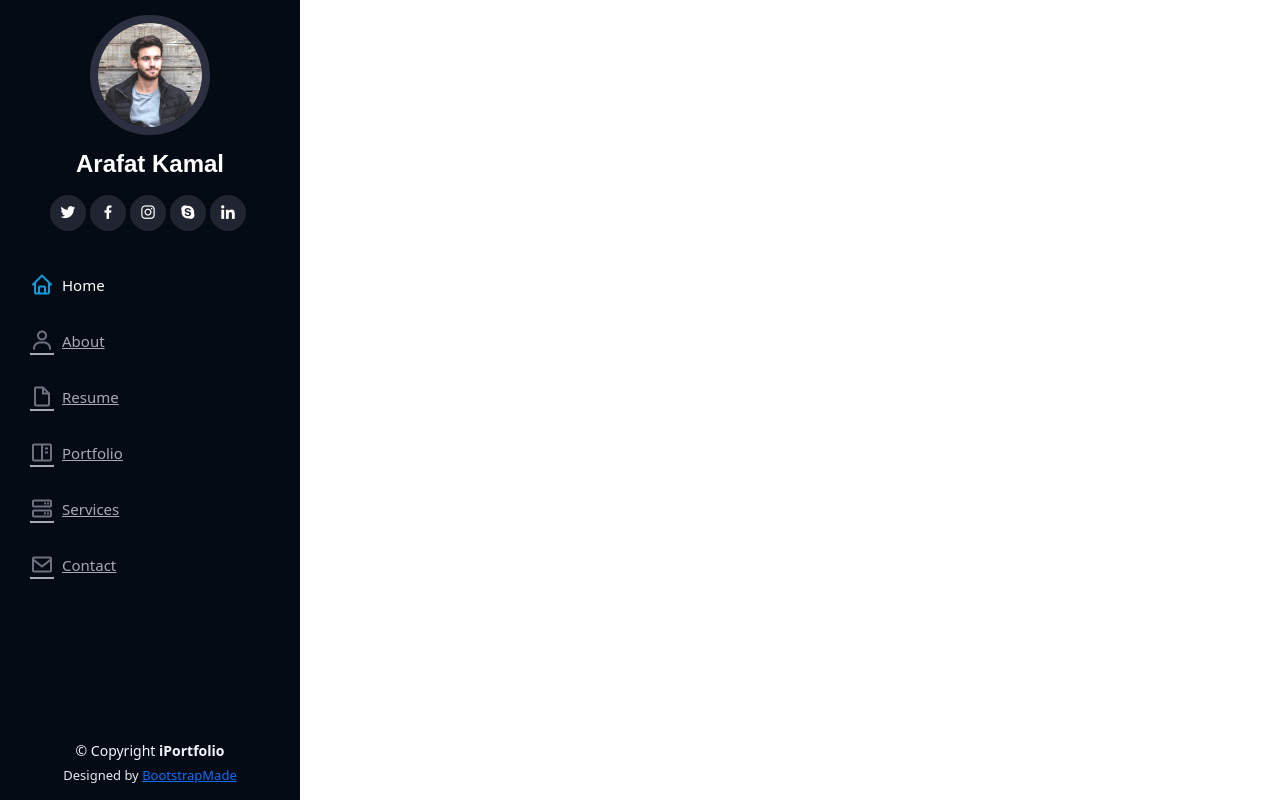
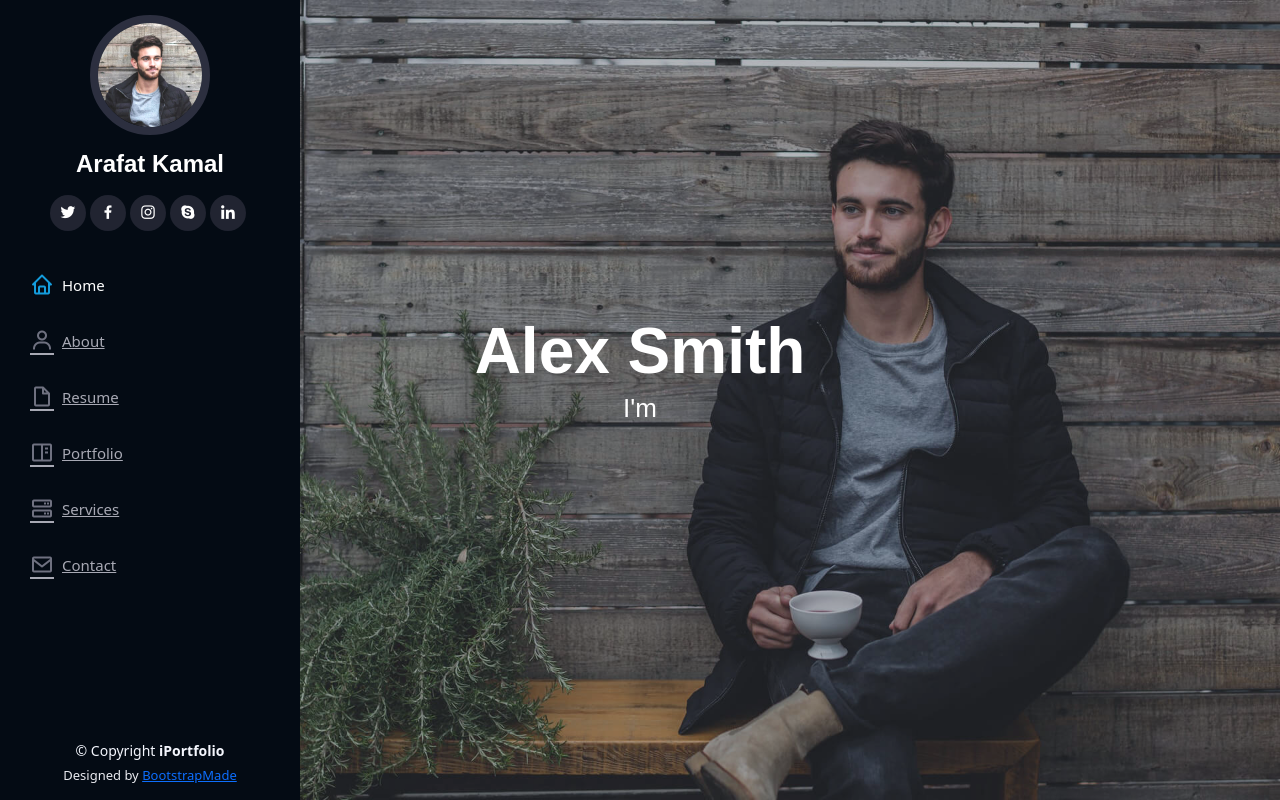
Before and after one commit to tamzidpeace/React, a React (Create React App) app in the folder arafat-portfolio/: page / in a window 1280 px wide. Built offline with nearby package versions, Linux system fonts and the light colour scheme.

Commit message:
added hero section

```diff
--- a/arafat-portfolio/src/App.js
+++ b/arafat-portfolio/src/App.js
@@ -2,6 +2,7 @@ import './App.css';
 import 'bootstrap/dist/css/bootstrap.css';
 import Footer from "./Components/Footer";
 import Header from './Components/Header'
+import Hero from "./Components/Hero";
 
 function App() {
     return (
@@ -12,7 +13,7 @@ function App() {
                 <i className="icofont-navigation-menu"></i>
             </button>
             <Header/>
-
+            <Hero/>
             <Footer/>
 
         </div>
--- a/arafat-portfolio/src/Components/Header.js
+++ b/arafat-portfolio/src/Components/Header.js
@@ -11,7 +11,7 @@ const Header = () => {
                     <div className="profile">
 
                         <img src={process.env.PUBLIC_URL + '/assets/img/profile-img.jpg'} alt="" className="img-fluid rounded-circle"/>
-                            <h1 className="text-light"><a href="javascript:;">Arafat Kamal</a></h1>
+                            <h1 className="text-light"><a href="#">Arafat Kamal</a></h1>
                             <div className="social-links mt-3 text-center">
                                 <a href="#" className="twitter"><i className="bx bxl-twitter"></i></a>
                                 <a href="#" className="facebook"><i className="bx bxl-facebook"></i></a>
@@ -23,8 +23,8 @@ const Header = () => {
 
                     <nav className="nav-menu">
                         <ul>
-                            <li className="active"><a href="javascript:;"><i className="bx bx-home"></i> <span>Home</span></a></li>
-                            <li><a href="#about"><i className="bx bx-user"></i> <span>About</span></a></li>
+                            <li className="active"><a href="#"><i className="bx bx-home"></i> <span>Home</span></a></li>
+                            <li><a href="#"><i className="bx bx-user"></i> <span>About</span></a></li>
                             <li><a href="#resume"><i className="bx bx-file-blank"></i> <span>Resume</span></a></li>
                             <li><a href="#portfolio"><i className="bx bx-book-content"></i> Portfolio</a></li>
                             <li><a href="#services"><i className="bx bx-server"></i> Services</a></li>
@@ -32,6 +32,7 @@ const Header = () => {
 
                         </ul>
                     </nav>
+
                     <button type="button" className="mobile-nav-toggle d-xl-none"><i className="icofont-navigation-menu"></i></button>
 
                 </div>
--- /dev/null
+++ b/arafat-portfolio/src/Components/Hero.js
@@ -0,0 +1,16 @@
+const Hero = () => {
+
+    return (
+        <div>
+            <section id="hero" className="d-flex flex-column justify-content-center align-items-center">
+                <div className="hero-container" data-aos="fade-in">
+                    <h1>Alex Smith</h1>
+                    <p>I'm <span className="typed"
+                                 data-typed-items="Programmer, Web Developer"></span></p>
+                </div>
+            </section>
+        </div>
+    )
+}
+
+export default Hero
```
